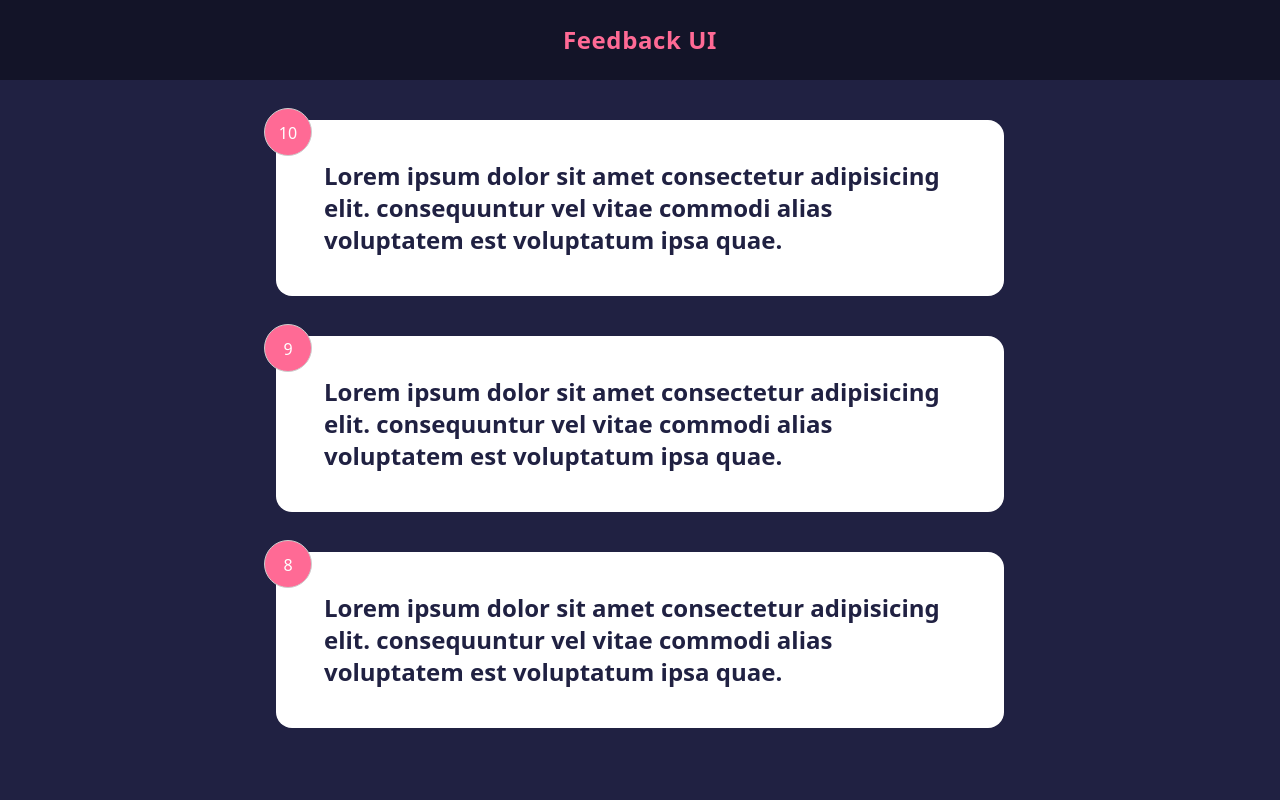
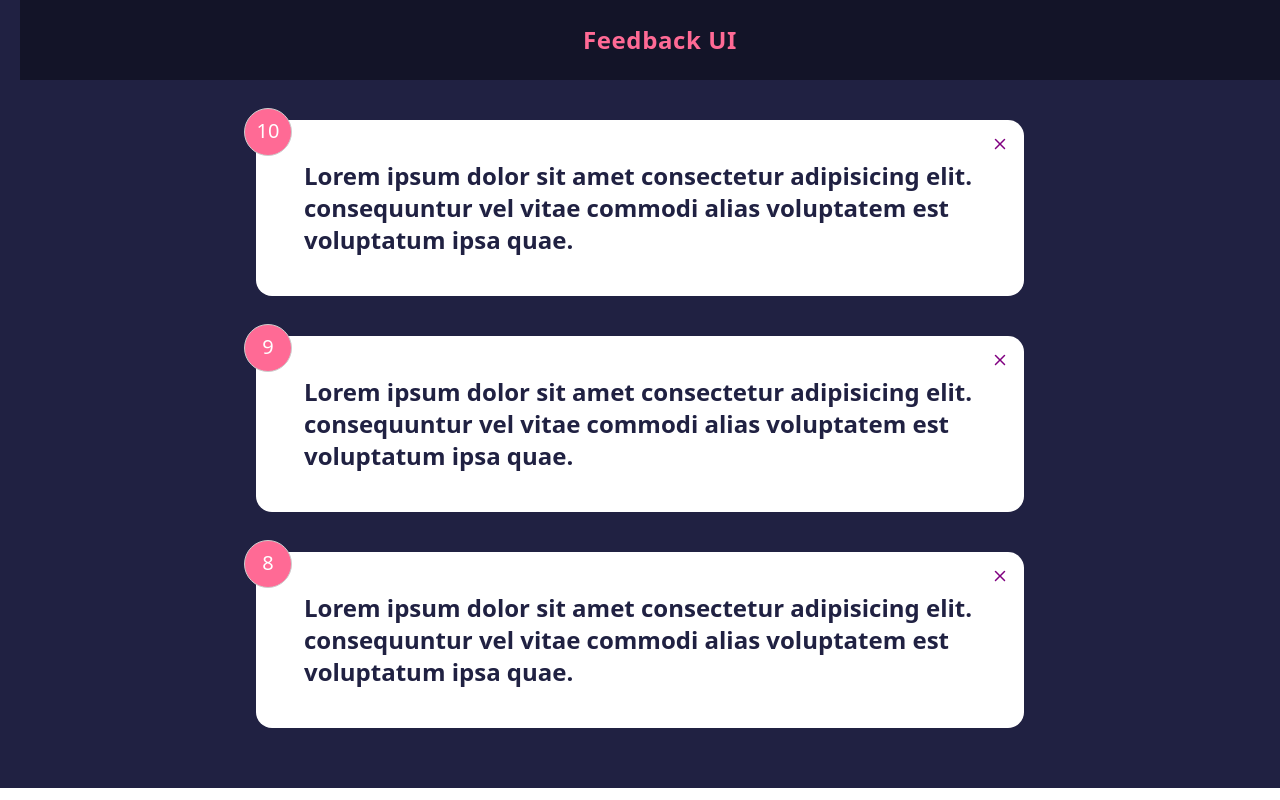
Before and after one commit to laufoes/feedback-app, a React (Create React App) app: page / in a window 1280 px wide. Built offline with nearby package versions, Linux system fonts and the light colour scheme; the HTML template or start-up script is replaced by a standard one; a web font is replaced by a local one.

Commit message:
feat: adds Card component, minor styling fixes

```diff
--- a/package.json
+++ b/package.json
@@ -14,6 +14,7 @@
     "postcss": "^8.4.19",
     "react": "^18.2.0",
     "react-dom": "^18.2.0",
+    "react-icons": "^4.6.0",
     "react-scripts": "5.0.1",
     "tailwindcss": "^3.2.4",
     "typescript": "^4.9.3",
--- a/src/App.tsx
+++ b/src/App.tsx
@@ -1,4 +1,5 @@
 import React, { useState } from 'react'
+import Card from './components/Card'
 import Container from './components/Container'
 import FeedbackList from './components/FeedbackList'
 import Header from './components/Header'
@@ -9,9 +10,7 @@ function App() {
   return (
     <Container>
       <Header />
-      <div className="container max-w-3xl m-auto py-0 px-5">
         <FeedbackList feedback={feedback} />
-      </div>
     </Container>
   )
 }
--- /dev/null
+++ b/src/components/Card.tsx
@@ -0,0 +1,14 @@
+interface CardProps {
+    children: JSX.Element[] | JSX.Element,
+    reverse?: boolean
+}
+
+function Card({ children, reverse = false }: CardProps) {
+  return (
+    <div className={`box ${ reverse ? 'bg-white' : 'bg-bgHeader'} rounded-2xl border-none px-12 py-10 my-10 relative text-2xl font-semibold ${ reverse ? 'text-primary' : 'text-white'} max-w-3xl m-auto`}>
+      { children }
+    </div>
+  )
+}
+
+export default Card
--- a/src/components/Container.tsx
+++ b/src/components/Container.tsx
@@ -1,6 +1,6 @@
 function Container({ children }: { children: JSX.Element[] }) {
   return (
-    <div className="bg-primary h-screen text-bodyColor">
+    <div className="bg-primary h-full text-bodyColor pb-5 px-5">
       { children }
     </div>
   )
--- a/src/components/FeedbackItem.tsx
+++ b/src/components/FeedbackItem.tsx
@@ -1,3 +1,6 @@
+import Card from "./Card";
+import { BsX } from 'react-icons/bs'
+
 interface ItemProps {
   item: {
     id: number;
@@ -10,14 +13,17 @@ function FeedbackItem({ item }: ItemProps) {
   const { text, rating } = item;
 
     return (
-    <div className='box bg-white rounded-2xl border-none px-12 py-10 my-10 relative'>
-      <div className="box bg-secondary pt-3 w-12 h-12 text-center text-white rounded-full border border-disabled absolute -top-3 -left-3">
-        {rating}
-      </div>
-      <p className="text-2xl font-semibold text-primary">
-        {text}
-      </p>
-    </div>
+    <Card reverse={true}>
+        <div className="box bg-secondary pt-2 w-12 h-12 text-center text-white text-xl font-normal rounded-full border border-disabled absolute -top-3 -left-3">
+            {rating}
+        </div>
+        <button className='absolute top-3 right-3' onClick={() => {}}>
+            <BsX color='purple' />
+        </button>
+        <p>
+            {text}
+        </p>
+    </Card>
   )
 }
 
--- a/src/components/FeedbackList.tsx
+++ b/src/components/FeedbackList.tsx
@@ -16,7 +16,7 @@ function FeedbackList({ feedback }: FeedbackListProp) {
 
     console.log(feedback)
     return (
-        <div className="">
+        <div className='container max-w-3xl m-auto py-0'>
             {feedback.map((item) => (
                <FeedbackItem key={item.id} item={item} />
             ))}
```
Also changed, not shown: 1 other file (tests, documents, lock files or other folders).
